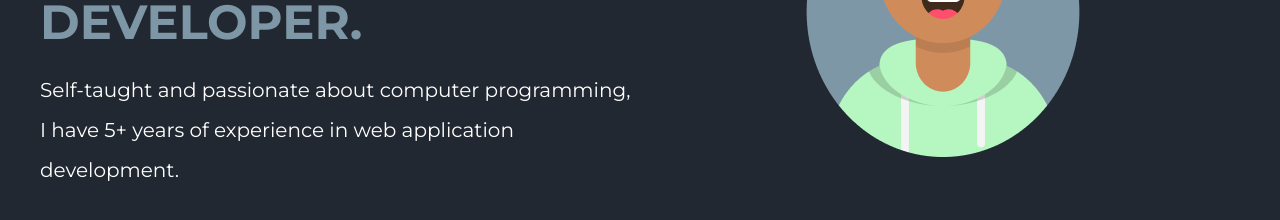
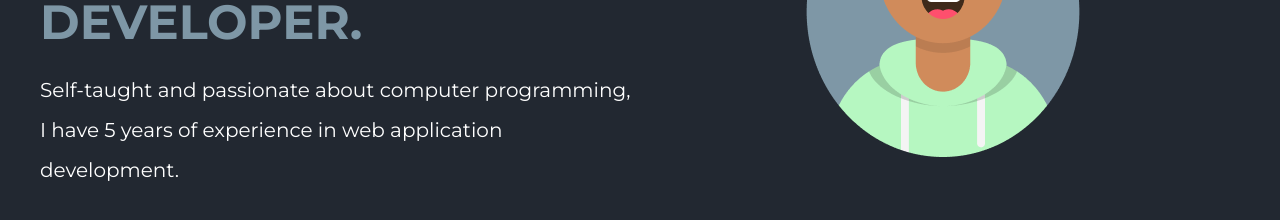
Before and after one commit to eliseekn/portfolio, a Vue app: page / in a window 1280 px wide. Shown: the part 392-612 px from the top of the page. Built offline with nearby package versions, Linux system fonts and the light colour scheme.

Commit message:
Update UI

```diff
--- a/index.html
+++ b/index.html
@@ -4,7 +4,7 @@
 <head>
     <meta charset="UTF-8" />
     <meta name="viewport" content="width=device-width, initial-scale=1.0" />
-    <meta name="description" content="Self-taught and passionate about computer programming, I have 4+ years of experience in web application development.">
+    <meta name="description" content="Self-taught and passionate about computer programming, I have 5 years of experience in web application development.">
     <meta name="keywords" content="web developer, back-end developer, front-end developer, full-stack developer, mobile developer">
     <meta name="author" content="Elisée K. N'Guessan">
 
@@ -13,7 +13,7 @@
 	<meta property="og:title" content="Freelance Developer | Elisée K. N'Guessan">
 	<meta property="og:type" content="website">
 	<meta property="og:url" content="https://eliseekn.netlify.app">
-	<meta property="og:description" content="Self-taught and passionate about computer programming, I have 4+ years of experience in web application development.">
+	<meta property="og:description" content="Self-taught and passionate about computer programming, I have 5 years of experience in web application development.">
 
     <link rel="apple-touch-icon-precomposed" sizes="57x57" href="/img/favicon/apple-touch-icon-57x57.png" />
     <link rel="apple-touch-icon-precomposed" sizes="114x114" href="/img/favicon/apple-touch-icon-114x114.png" />
--- a/src/pages/about.vue
+++ b/src/pages/about.vue
@@ -7,8 +7,7 @@ const props = defineProps<{ setActivePage: (page: string) => void }>();
 <template>
   <div class="flex items-center min-h-screen">
     <div class="grid grid-cols-2 gap-3">
-      <div
-        class="col-span-6 md:col-auto my-auto order-2 md:order-1 text-center md:text-left"
+      <div class="col-span-6 md:col-auto my-auto order-2 md:order-1 text-center md:text-left"
       >
         <p>
           <span class="text-base md:text-xl md:leading-loose"
@@ -27,7 +26,7 @@ const props = defineProps<{ setActivePage: (page: string) => void }>();
         </h1>
 
         <p class="text-base md:text-xl md:leading-loose">
-          Self-taught and passionate about computer programming, I have 5+ years
+          Self-taught and passionate about computer programming, I have 5 years
           of experience in web application development.
         </p>
 
```
